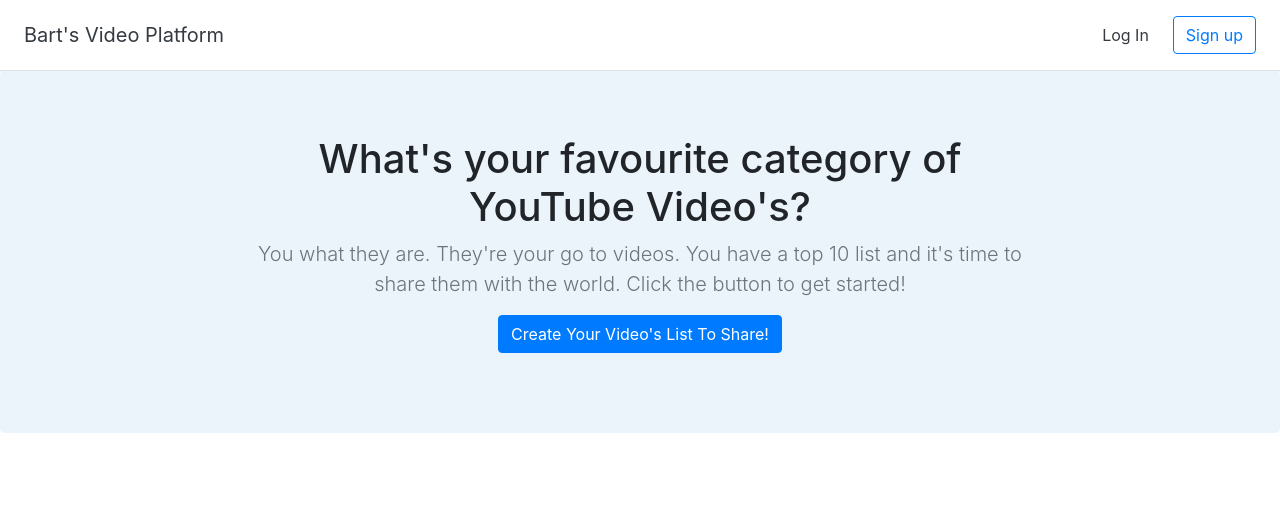
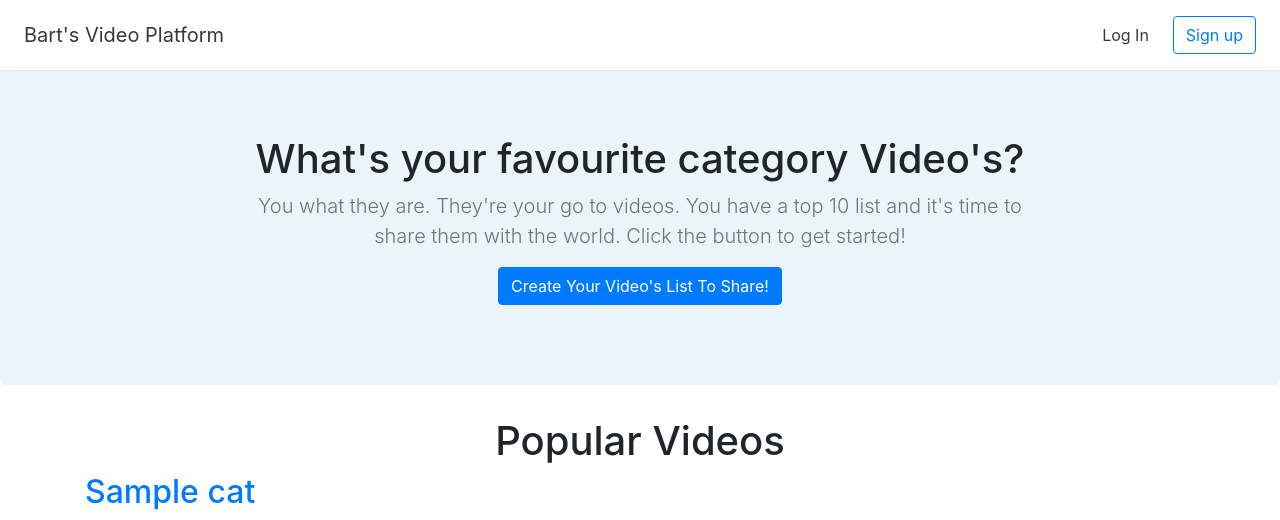
Before and after one commit to bartoszper/Django-Share-Videos-App, a Django app: template video/main/templates/main/home.html in a window 1280 px wide. Shown: the top 520 px of the page. Before the commit the page ends 433 px from the top, so only its background shows below. Run offline with Django 3.2, Linux system fonts and the light colour scheme; the template is opened without the code that fills it: most values are stand-ins (such as "Sample title", 1, 10 or a date in 2020); some libraries are stand-ins or nearby versions.

Commit message:
Add popular videos

```diff
--- a/video/main/templates/main/home.html
+++ b/video/main/templates/main/home.html
@@ -3,7 +3,7 @@
 {% block content %}
 <section class="jumbotron text-center">
     <div class="container">
-        <h1>What's your favourite category of YouTube Video's?</h1>
+        <h1>What's your favourite category Video's?</h1>
         <p class="lead text-muted">You what they are. They're your go to videos. You have a top 10 list and it's time to share them with the world. Click the button to get started!</p>
         <p>
             <a href="{% url 'create_category' %}" class="btn btn-primary">Create Your Video's List To Share!</a>
@@ -11,4 +11,30 @@
     </div>
 
 </section>
+<div class="container">
+    <h1 class="text-center">Popular Videos</h1>
+
+    {% for cat in popular_category %}
+
+    <h2><a href="{% url 'detail_category' cat.id %}">{{ cat.title }}</a></h2>
+        <div class="row">
+
+            {% for video in cat.video_set.all %}
+
+            <div class="col-md-4 mt-3">
+                <div class="card mb-4 shadow-sm">
+                     <iframe width="100%" height="225" src="https://www.youtube.com/embed/{{ video.youtube_id }}" frameborder="0" allow="accelerometer; autoplay; clipboard-write; encrypted-media; gyroscope; picture-in-picture" allowfullscreen>
+                     </iframe>
+                     <div class="card-body">
+                         <p class="card-text">{{ video.title }}</p>
+                     </div>
+                 </div>
+             </div>
+            {% endfor %}
+
+        </div>
+    {% endfor %}
+</div>
+
+
 {% endblock %}
```
